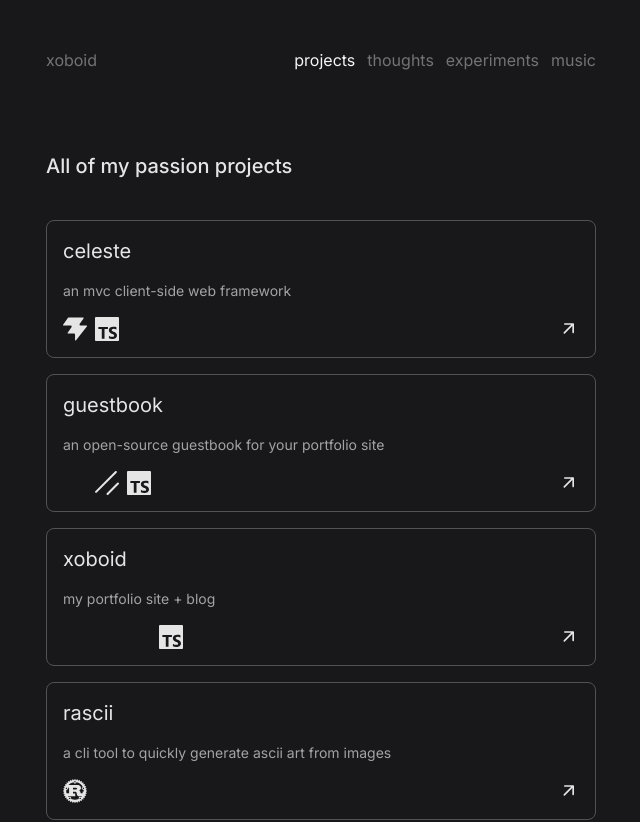
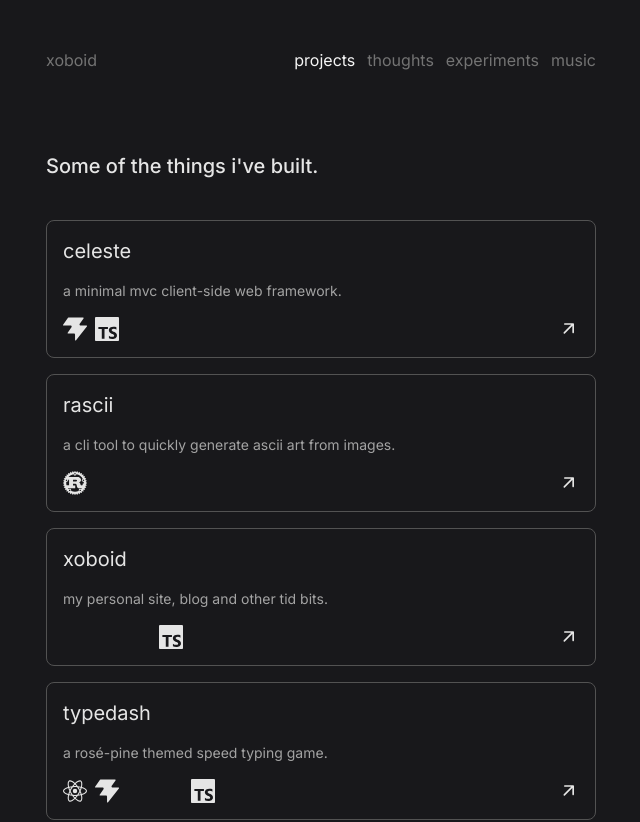
Before and after one commit to x0bd/the-void, a Next.js app: page /projects in a window 1280 px wide. Shown: the top 822 px of the page, without its empty margins (319-959 px from the left). Built offline with nearby package versions, Linux system fonts and the light colour scheme; some icons are missing.

Commit message:
wip ui fixes

```diff
--- a/app/experiments/page.tsx
+++ b/app/experiments/page.tsx
@@ -3,14 +3,14 @@ import Gallery from "@/components/Gallery";
 
 export const metadata: Metadata = {
 	title: "xoboid • experiments",
-	description: "art made by on a computer.",
+	description: "art made by me on a computer.",
 };
 
 const Art = () => {
 	return (
 		<main className="flex flex-col gap-10">
 			<h1 className="text-xl font-medium">
-				Fun Little Experiments and Doodles
+				Fun Little Experiments and Generative Doodles
 			</h1>
 			<Gallery />
 		</main>
--- a/app/music/page.tsx
+++ b/app/music/page.tsx
@@ -38,7 +38,10 @@ export default function Page() {
 
 	return (
 		<div>
-			<h1 className="text0-neutral-100 text-2xl font-semibold my-8">
+			<h2 className="font-extralight text-sm text-neutral-500">
+				*this made it here, huge music nerd btw.
+			</h2>
+			<h1 className="text0-neutral-100 text-2xl font-semibold mb-8 mt-2">
 				Top Tracks
 			</h1>
 
--- a/app/page.tsx
+++ b/app/page.tsx
@@ -9,15 +9,14 @@ export default function Home() {
 					</h2>
 					<p>
 						<strong>👋 こんにちは</strong>, My name is{" "}
-						<strong>Tinodaishe Tembo</strong> aka{" "}
-						<strong>xoboid</strong>. I'm a programmer and designer
-						who delights in decoding signals from the{" "}
-						<strong>void</strong> through code and pixel
-						experiments.
+						<strong>Tinodaishe</strong> aka <strong>xoboid</strong>.
+						I'm a programmer who experiments with code and pixels as
+						a way of decoding signals from the <strong>void</strong>
+						.
 					</p>
 					<p>
 						My interests encompass <strong>web development</strong>,{" "}
-						<strong>computer graphics</strong>, and{" "}
+						<strong>generative design</strong>, and{" "}
 						<strong>human computer interaction</strong>. I'm
 						passionate about crafting digital experiences that are
 						visually captivating, with intuitive interactions, with
--- a/app/projects/page.tsx
+++ b/app/projects/page.tsx
@@ -11,7 +11,7 @@ const Projects = () => {
 		<>
 			<main className="flex flex-col gap-10">
 				<h1 className="text-xl font-medium">
-					All of my passion projects
+					Some of the things i've built.
 				</h1>
 				<ProjectCard />
 			</main>
--- a/data/projects.ts
+++ b/data/projects.ts
@@ -54,36 +54,29 @@ export const projects: Project[] = [
 	{
 		title: "celeste",
 		techs: ["vite", "typeScript"],
-		description: "an mvc client-side web framework",
+		description: "a minimal mvc client-side web framework.",
 		link: "github.com/x0bd/celeste",
 		promoted: true,
 		wip: true,
 	},
 	{
-		title: "guestbook",
-		techs: ["nextjs", "shadcn", "typeScript", "supabase"],
-		description: "an open-source guestbook for your portfolio site",
-		link: "xoboid.vercel.app",
+		title: "rascii",
+		techs: ["rust"],
+		description: "a cli tool to quickly generate ascii art from images.",
+		link: "github.com/x0bd/rascii",
 		promoted: true,
 	},
 	{
 		title: "xoboid",
 		techs: ["nextjs", "tailwind", "spotify", "typeScript", "vercel"],
-		description: "my portfolio site + blog",
+		description: "my personal site, blog and other tid bits.",
 		link: "xoboid.vercel.app",
-		promoted: true,
-	},
-	{
-		title: "rascii",
-		techs: ["rust"],
-		description: "a cli tool to quickly generate ascii art from images",
-		link: "github.com/x0bd/rascii",
 		promoted: true,
 	},
 	{
 		title: "typedash",
 		techs: ["react", "vite", "framer_motion", "tailwind", "typeScript"],
-		description: "a Rosé Pine themed speed typing game",
+		description: "a rosé-pine themed speed typing game.",
 		link: "typedashi.vercel.app",
 		promoted: true,
 	},
```
